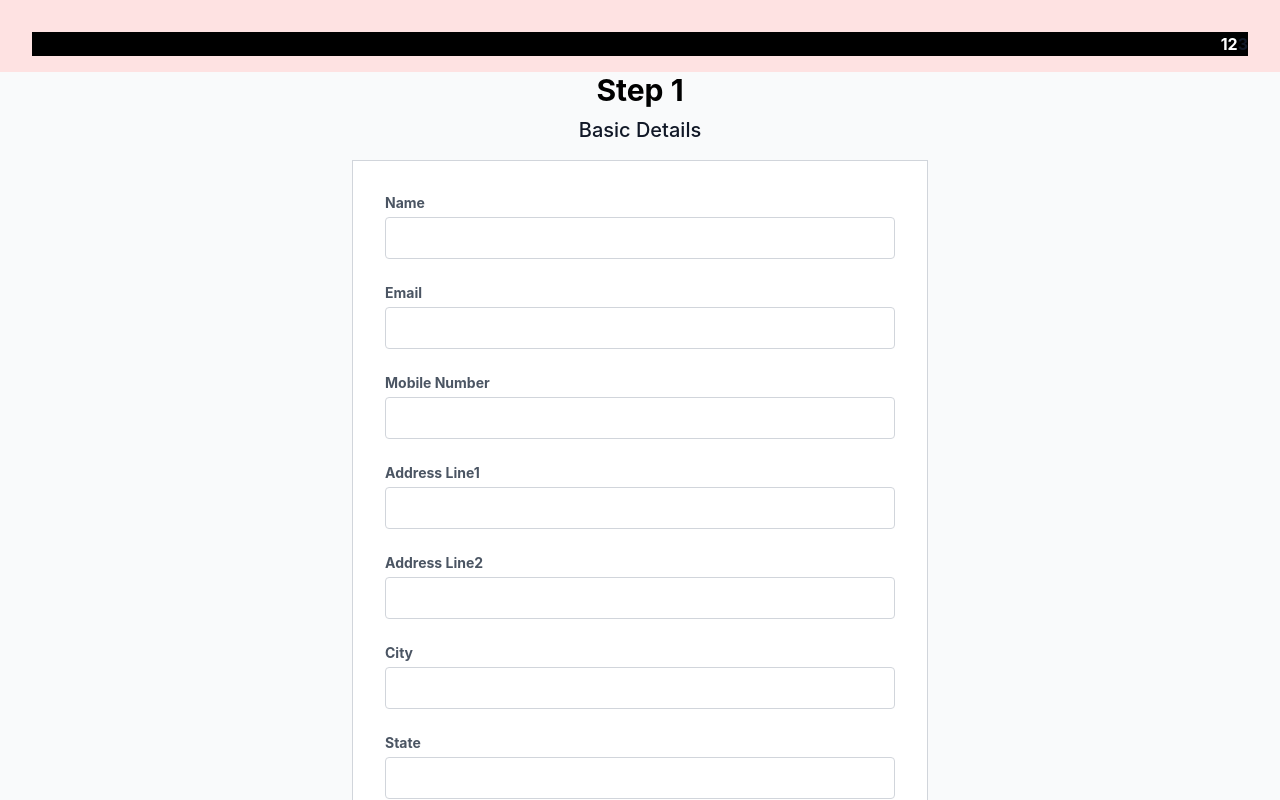
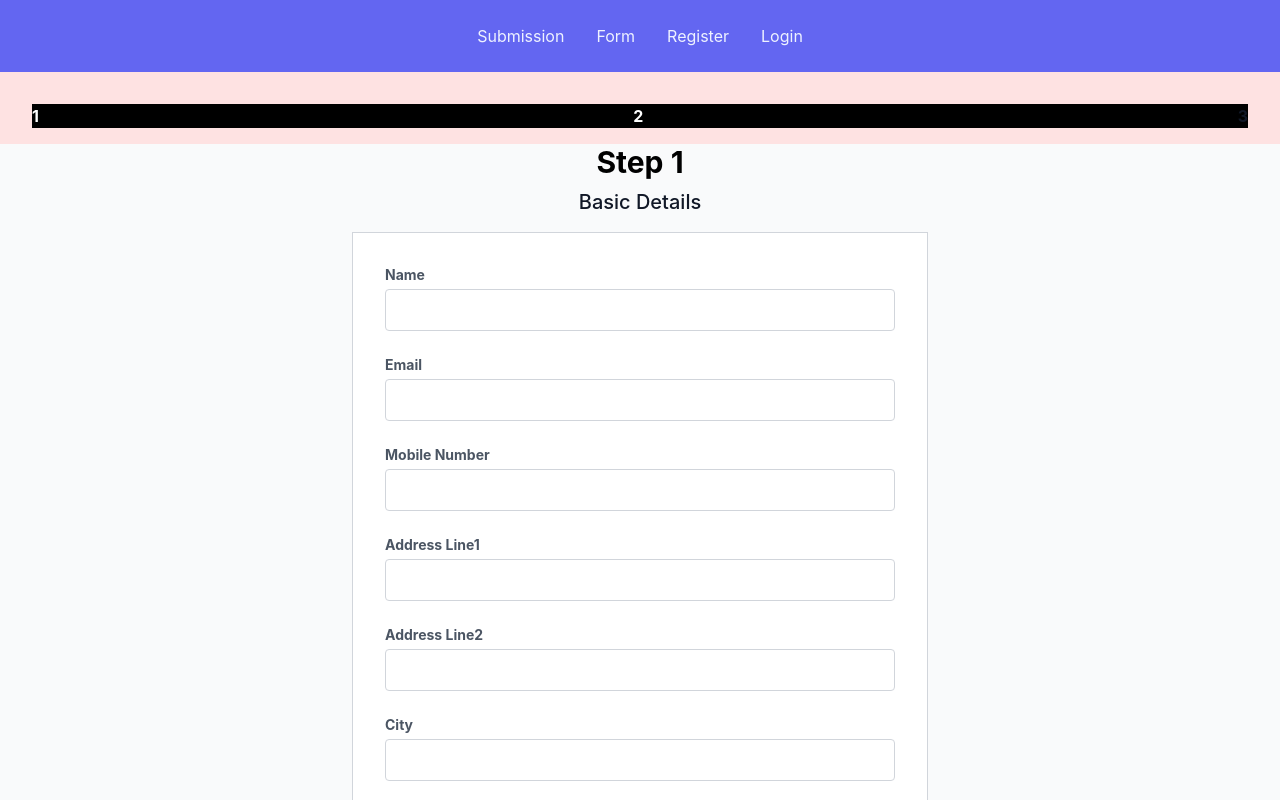
Before and after one commit to devanshukd04/Node-JS-Assignment, a React (Create React App) app in the folder my-project/: page /form in a window 1280 px wide. Shown: the top 800 px of the page. Built offline with nearby package versions, Linux system fonts and the light colour scheme.

Commit message:
Added Header

```diff
--- a/my-project/src/App.js
+++ b/my-project/src/App.js
@@ -3,6 +3,7 @@ import SignUp from "./pages/SignUp.tsx";
 import SignIn from "./pages/SignIn.tsx";
 import Form from "./pages/Form.tsx";
 import Submissions from "./pages/Submissions.tsx";
+import Header from "./components/Header.tsx";
 
 function App() {
   return (
@@ -15,6 +16,7 @@ function App() {
             <Route path="signin" element={<SignIn />} />
             <Route path="form" element={<Form/>}/>
             <Route path="form-submissions" element={<Submissions/>}/>
+            <Route path="header" element={<Header/>}/>
             {/*<Route path="homepage" element={<Homepage/>}/>
             <Route path="emailSpoofing" element={<Mails/>}/> */}
             {/* <Route path="contact" element={<Contact />} /> */}
--- /dev/null
+++ b/my-project/src/components/Header.tsx
@@ -0,0 +1,50 @@
+import React from "react";
+import { Link } from "react-router-dom";
+
+const Header = () => {
+  return (
+    <div className="bg-indigo-500 text-indigo-50">
+      <header>
+        <ul className="list-none p-4 flex justify-center gap-4">
+          <li className="p-2">
+            <button>
+              <Link
+                to={"/form-submissions"}
+              >
+                Submission
+              </Link>
+            </button>
+          </li>
+          <li className="p-2">
+            <button>
+              <Link
+                to={"/form"}
+              >
+                Form
+              </Link>
+            </button>
+          </li>
+          <li className="p-2">
+            <button>
+              <Link
+                to={"/register"}
+              >
+                Register
+              </Link>
+            </button>
+          </li>
+          <li className="p-2">
+            <button>
+              <Link
+                to={"/signin"}
+              >
+                Login
+              </Link>
+            </button>
+          </li>
+        </ul>
+      </header>
+    </div>
+  );
+};
+export default Header;
--- a/my-project/src/pages/Form.tsx
+++ b/my-project/src/pages/Form.tsx
@@ -8,6 +8,7 @@ import { useNavigate, Link } from "react-router-dom";
 import { ToastContainer, toast } from "react-toastify";
 import "react-toastify/dist/ReactToastify.css";
 import axios from "axios";
+import Header from "../components/Header.tsx";
 
 function Form() {
   const navigate = useNavigate();
@@ -125,6 +126,7 @@ function Form() {
 
   return (
     <>
+    <Header/>
       <div className="w-full py-4 px-8 bg-red-100">
         <Stepper
           className="mt-4 flex justify-between bg-black text-white"
--- a/my-project/src/pages/SignIn.tsx
+++ b/my-project/src/pages/SignIn.tsx
@@ -8,6 +8,7 @@ import "react-toastify/dist/ReactToastify.css";
 import axios from "axios";
 import { useNavigate, Link } from "react-router-dom";
 import { useState } from "react";
+import Header from "../components/Header.tsx";
 
 function SignIn() {
   const {
@@ -32,7 +33,6 @@ function SignIn() {
   };
 
   const onSubmit: SubmitHandler<UserData> = async (data) => {
-
     console.log(isValid);
     console.log(data);
     const config = {
@@ -59,6 +59,8 @@ function SignIn() {
   };
 
   return (
+    <>
+      <Header />
       <div className="min-h-screen bg-gray-50 flex flex-col justify-center">
         <div className="max-w-md w-full mx-auto">
           <div className="text-center font-bold text-3xl">Login</div>
@@ -89,7 +91,6 @@ function SignIn() {
                 {errors.email?.message && <small>{errors.email.message}</small>}
               </div>
             </div>
-
 
             <div>
               <label
@@ -124,15 +125,16 @@ function SignIn() {
               <button
                 className="button w-full py-2 px-4 bg-blue-600 hover:bg-blue-700 rounded-md text-white text-sm"
                 type="submit"
-              onClick={()=>onSubmit(getValues())}
+                onClick={() => onSubmit(getValues())}
               >
                 Submit
               </button>
             </div>
           </form>
         </div>
-      <ToastContainer/>
       </div>
+      <ToastContainer />
+    </>
   );
 }
 
--- a/my-project/src/pages/SignUp.tsx
+++ b/my-project/src/pages/SignUp.tsx
@@ -8,7 +8,7 @@ import { useNavigate, Link } from "react-router-dom";
 import { useState } from "react";
 import { ToastContainer, toast } from "react-toastify";
 import "react-toastify/dist/ReactToastify.css";
-
+import Header from "../components/Header.tsx";
 
 function SignUp() {
   const navigate = useNavigate();
@@ -21,7 +21,7 @@ function SignUp() {
   } = useForm<UserData>({ mode: "onChange" });
 
   const showToast = (message, type) => {
-    console.log(message)
+    console.log(message);
     toast[type](message, {
       position: "top-center",
       autoClose: 3000,
@@ -50,21 +50,29 @@ function SignUp() {
         config
       );
       let resData = res?.data;
-      console.log(res)
-      console.log(res.data)
+      console.log(res);
+      console.log(res.data);
       if (resData?.success) {
-        toast.success(`User created successfully!`, {position: toast.POSITION.TOP_CENTER, autoClose: 1500,})
+        toast.success(`User created successfully!`, {
+          position: toast.POSITION.TOP_CENTER,
+          autoClose: 1500,
+        });
         setTimeout(function () {
           navigate("/signin", { state: { page: 1 } });
         }, 2500);
       }
     } catch (err) {
-      console.log(err)
-      toast.warn(err?.message, {position: toast.POSITION.TOP_CENTER, autoClose: 1500,})
+      console.log(err);
+      toast.warn(err?.message, {
+        position: toast.POSITION.TOP_CENTER,
+        autoClose: 1500,
+      });
     }
   };
 
   return (
+    <>
+      <Header />
       <div className="min-h-screen bg-gray-50 flex flex-col justify-center">
         <div className="max-w-md w-full mx-auto">
           <div className="text-center font-bold text-3xl">Create Account</div>
@@ -159,7 +167,9 @@ function SignUp() {
                   type="checkbox"
                   className="h-4 w-4 text-blue-300 rounded"
                 />
-              <label className="ml-2 text-sm text-gray-600">Remember Me</label>
+                <label className="ml-2 text-sm text-gray-600">
+                  Remember Me
+                </label>
               </div>
               <div>
                 <a href="" className="font-mediu text-sm text-blue-500">
@@ -171,15 +181,16 @@ function SignUp() {
               <button
                 className="button w-full py-2 px-4 bg-blue-600 hover:bg-blue-700 rounded-md text-white text-sm"
                 type="submit"
-              onClick={()=>onSubmit(getValues())}
+                onClick={() => onSubmit(getValues())}
               >
                 Submit
               </button>
             </div>
           </form>
         </div>
-      <ToastContainer/>
       </div>
+      <ToastContainer />
+    </>
   );
 }
 
--- a/my-project/src/pages/Submissions.tsx
+++ b/my-project/src/pages/Submissions.tsx
@@ -5,6 +5,7 @@ import "react-toastify/dist/ReactToastify.css";
 import { useNavigate, Link } from "react-router-dom";
 import { DataGrid } from "@mui/x-data-grid";
 import { SubmissionFormData } from "../data";
+import Header from "../components/Header.tsx";
 
 const Submissions = () => {
   const navigate = useNavigate();
@@ -42,7 +43,7 @@ const Submissions = () => {
         "http://localhost:5000/api/form/getSubmissions",
         config
       );
-      setSubmissionData(res.data.data);
+      setSubmissionData(res.data.data.data);
       console.log("Submission Data ", submissionData);
       let resData = res?.data;
       console.log(res);
@@ -62,16 +63,64 @@ const Submissions = () => {
   console.log("Submission Data ", submissionData);
   return (
     <div>
-      <div className="min-h-screen bg-gray-50 flex flex-col justify-center">
+      <Header/>
+      <div className="min-h-screen bg-gray-50 m-4 flex flex-col justify-center">
         <div className="max-w-md w-full mx-auto">
           <div className="text-3xl text-center font-bold">Submissions</div>
           <div className="text-xl font-medium text-gray-900 mt-2 text-center">
             {" "}
           </div>
         </div>
-        <div className="max-w-xl min-h-min h-full w-full mx-auto mt-4 mb-4 bg-white p-8 border border-gray-300">
+        <div className="text-2xl text-start font-bold">Please select date</div>
+
+        <div className="mt-4 mb-4">
+          <div date-rangepicker className="flex items-center">
+            <div className="relative">
+              <div className="absolute inset-y-0 left-0 flex items-center pl-3 pointer-events-none">
+                <svg
+                  className="w-4 h-4 text-gray-500 dark:text-gray-400"
+                  aria-hidden="true"
+                  xmlns="http://www.w3.org/2000/svg"
+                  fill="currentColor"
+                  viewBox="0 0 20 20"
+                >
+                  <path d="M20 4a2 2 0 0 0-2-2h-2V1a1 1 0 0 0-2 0v1h-3V1a1 1 0 0 0-2 0v1H6V1a1 1 0 0 0-2 0v1H2a2 2 0 0 0-2 2v2h20V4ZM0 18a2 2 0 0 0 2 2h16a2 2 0 0 0 2-2V8H0v10Zm5-8h10a1 1 0 0 1 0 2H5a1 1 0 0 1 0-2Z" />
+                </svg>
+              </div>
+              <input
+                name="start"
+                type="text"
+                className="bg-gray-50 border border-gray-300 text-gray-900 text-sm rounded-lg focus:ring-blue-500 focus:border-blue-500 block w-full pl-10 p-2.5  dark:bg-gray-700 dark:border-gray-600 dark:placeholder-gray-400 dark:text-white dark:focus:ring-blue-500 dark:focus:border-blue-500"
+                placeholder="Select date start"
+              />
+            </div>
+            <span className="mx-4 text-gray-500">to</span>
+            <div className="relative">
+              <div className="absolute inset-y-0 left-0 flex items-center pl-3 pointer-events-none">
+                <svg
+                  className="w-4 h-4 text-gray-500 dark:text-gray-400"
+                  aria-hidden="true"
+                  xmlns="http://www.w3.org/2000/svg"
+                  fill="currentColor"
+                  viewBox="0 0 20 20"
+                >
+                  <path d="M20 4a2 2 0 0 0-2-2h-2V1a1 1 0 0 0-2 0v1h-3V1a1 1 0 0 0-2 0v1H6V1a1 1 0 0 0-2 0v1H2a2 2 0 0 0-2 2v2h20V4ZM0 18a2 2 0 0 0 2 2h16a2 2 0 0 0 2-2V8H0v10Zm5-8h10a1 1 0 0 1 0 2H5a1 1 0 0 1 0-2Z" />
+                </svg>
+              </div>
+              <input
+                name="end"
+                type="text"
+                className="bg-gray-50 border border-gray-300 text-gray-900 text-sm rounded-lg focus:ring-blue-500 focus:border-blue-500 block w-full pl-10 p-2.5  dark:bg-gray-700 dark:border-gray-600 dark:placeholder-gray-400 dark:text-white dark:focus:ring-blue-500 dark:focus:border-blue-500"
+                placeholder="Select date end"
+              />
+            </div>
+          </div>
+        </div>
+
+        <div className="min-w-xl min-h-min h-full w-full mx-auto m-4 bg-white p-8 border border-gray-300">
           <div className="relative overflow-x-auto shadow-md sm:rounded-lg">
-            {submissionData && <table className="w-full text-sm text-left text-gray-500 dark:text-gray-400">
+            {submissionData && (
+              <table className="w-full text-sm text-left text-gray-500 dark:text-gray-400">
                 <thead className="text-xs text-gray-700 uppercase dark:text-gray-400">
                   <tr>
                     <th
@@ -110,7 +159,12 @@ const Submissions = () => {
                   </tr>
                 </thead>
                 <tbody>
-                {submissionData.map((item:SubmissionFormData,index:number) => (
+                  {Object.values(submissionData).map(
+                    (item: SubmissionFormData, index: number) => {
+                      console.log("Values " + item);
+
+                      console.log(item);
+                      return (
                         <tr className="border-b border-gray-200 dark:border-gray-700">
                           <th
                             scope="row"
@@ -129,9 +183,12 @@ const Submissions = () => {
                           </td>
                           <td className="px-6 py-4">${item.createdAt}</td>
                         </tr>
-                ))}
+                      );
+                    }
+                  )}
                 </tbody>
-            </table>}
+              </table>
+            )}
           </div>
         </div>
       </div>
```
Lines whose indentation alone changed are shown as unchanged.
